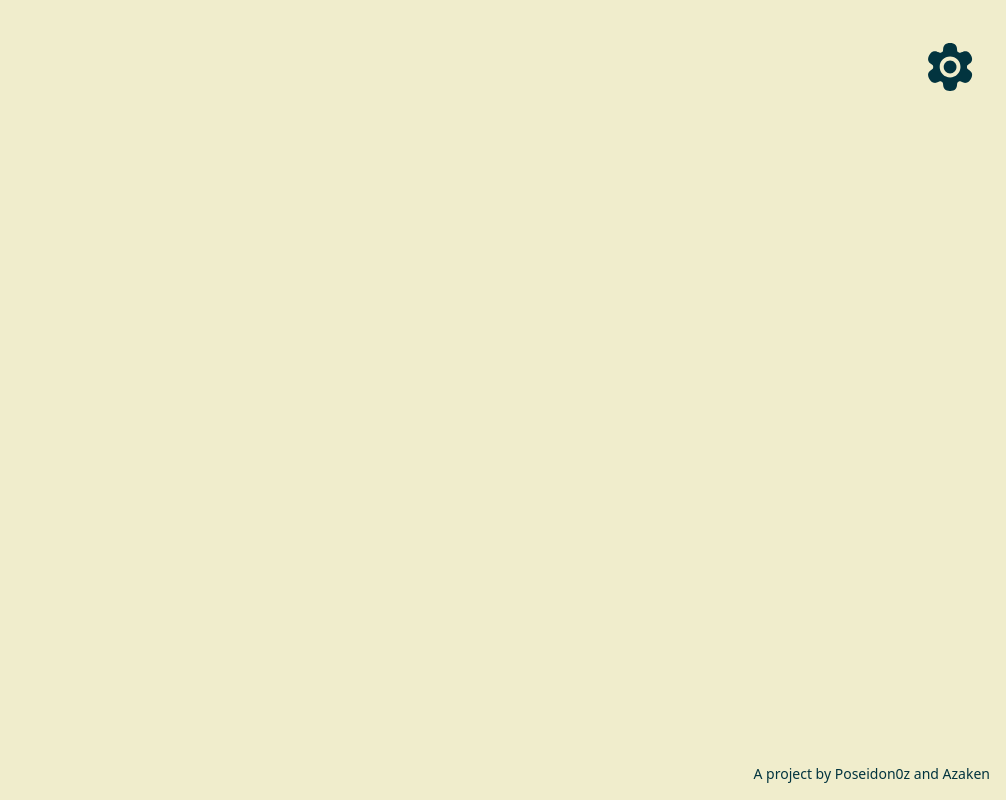
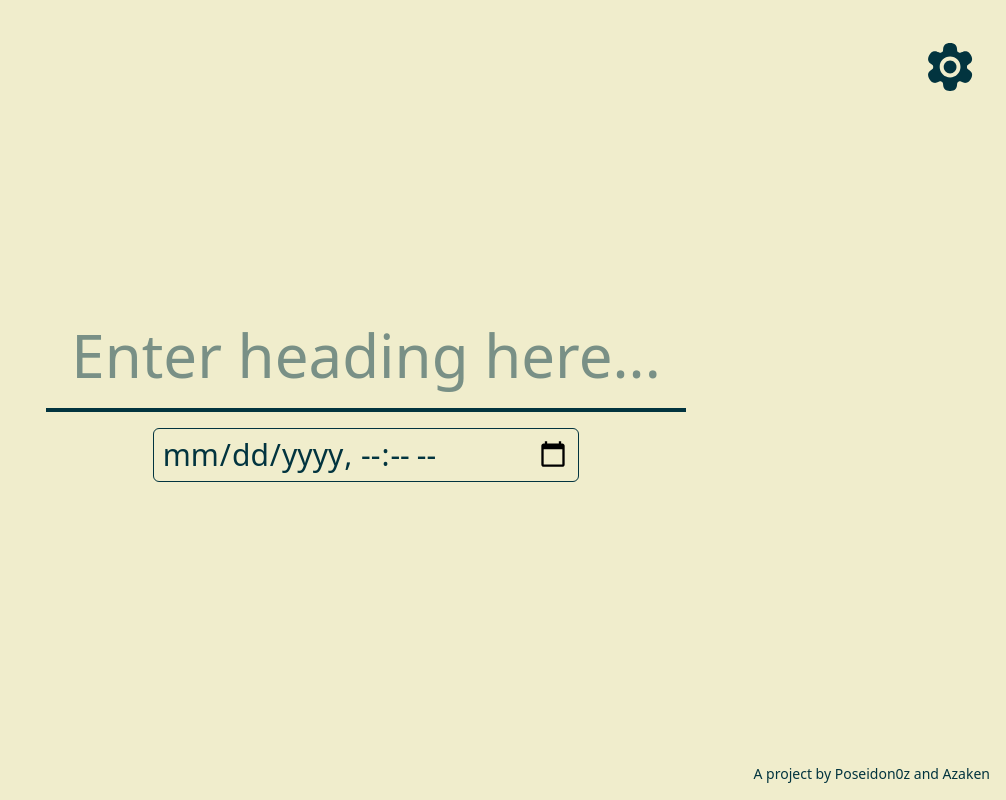
Before and after one commit to boredgamesorg/LinkCountdownTimer, a React (Vite) app: page / in a window 1280 px wide. Shown: the whole page, without its empty margins (274-1280 px from the left). Built offline with nearby package versions, Linux system fonts and the light colour scheme.

Commit message:
Added home page

```diff
--- a/src/Handler.tsx
+++ b/src/Handler.tsx
@@ -1,5 +1,6 @@
 // import SettingsIcon from './assets/settings.svg';
 import SettingsIcon from './assets/settings.svg?react';
+import LandingPage from './screens/LandingPage';
 
 type ThemeColors = {
   primary: string;
@@ -29,13 +30,15 @@ function Handler() {
 
   return (
     <div
-      className="w-screen h-screen flex flex-col"
+      className="w-screen h-screen flex flex-col justify-center items-center"
       style={{ backgroundColor: colours?.primary }}
     >
       <SettingsIcon
         className="absolute right-4 top-4 w-8 sm:right-8 sm:top-8 sm:w-12"
         style={{ fill: colours?.secondary }}
       />
+
+      <LandingPage color={colours?.secondary} />
 
       <div
         className="text-xs sm:text-sm absolute right-4 bottom-4"
--- a/src/screens/LandingPage.tsx
+++ b/src/screens/LandingPage.tsx
@@ -1,7 +1,51 @@
-import React from 'react';
+import { useState, useRef, useEffect } from 'react';
 
-function LandingPage() {
-  return <div>LandingPage</div>;
+interface Props {
+  color?: string;
+}
+
+function LandingPage({ color }: Props) {
+  const [text, setText] = useState('');
+  const [dateTime, setDateTime] = useState('');
+  const textareaRef = useRef<HTMLTextAreaElement>(null);
+
+  useEffect(() => {
+    if (textareaRef.current) {
+      textareaRef.current.style.height = 'auto';
+      textareaRef.current.style.height =
+        textareaRef.current.scrollHeight + 16 + 'px';
+    }
+  }, [text]);
+
+  const handleChange = (e: React.ChangeEvent<HTMLTextAreaElement>) => {
+    if (e.target.value.length <= 75) {
+      setText(e.target.value);
+    }
+  };
+
+  return (
+    <div className="w-1/2 flex flex-col items-center gap-4" style={{ color }}>
+      <textarea
+        ref={textareaRef}
+        placeholder="Enter heading here..."
+        className="w-full text-center text-6xl border-b-4 focus:outline-none placeholder-opacity-75 bg-transparent resize-none overflow-hidden leading-tight"
+        style={{ color, borderColor: color }}
+        rows={1}
+        maxLength={75}
+        value={text}
+        onChange={handleChange}
+      />
+
+      <div className="w-4/6">
+        <input
+          type="datetime-local"
+          className="w-full text-3xl border rounded-md p-2 focus:outline-none focus:ring-2 focus:ring-blue-500"
+          value={dateTime}
+          onChange={(e) => setDateTime(e.target.value)}
+        />
+      </div>
+    </div>
+  );
 }
 
 export default LandingPage;
```
